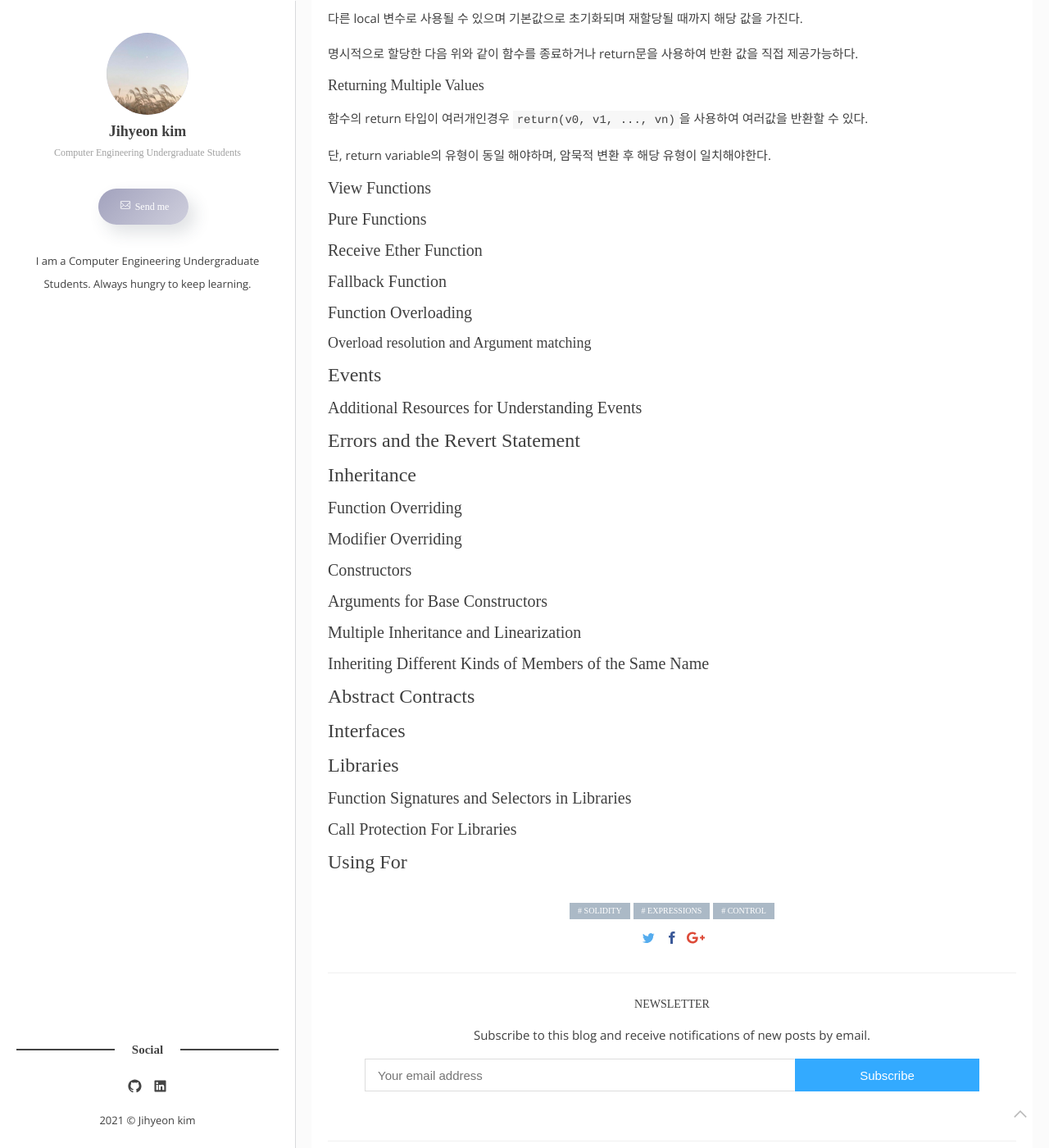
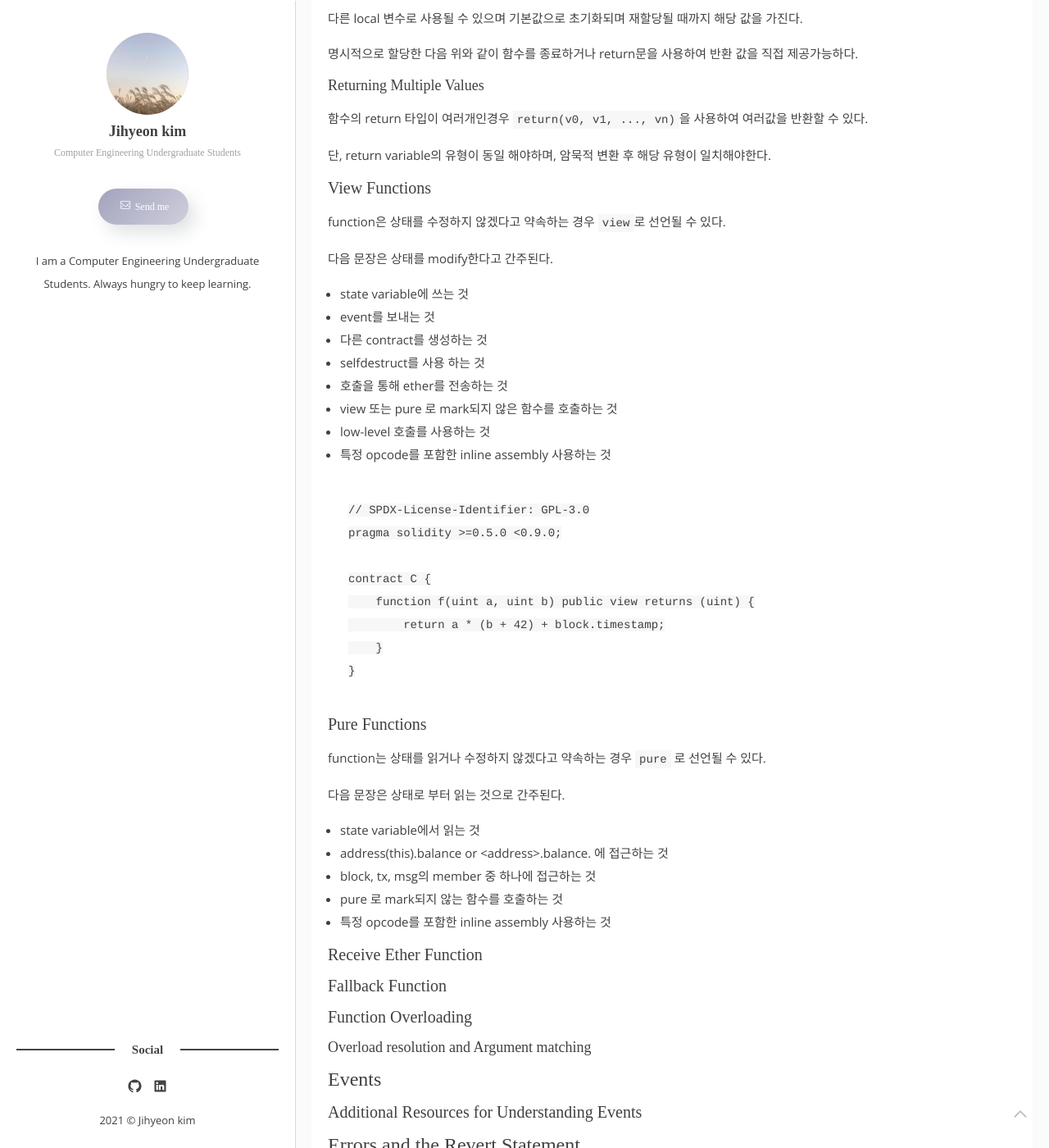
Before and after one commit to kimjihyeon99/kimjihyeon99.github.io, a Jekyll site: the page built from _posts/2021-05-24-[Solidity] Contracts.markdown, in a window 1280 px wide and 1400 px high, scrolled down 9122 px. Shown: the whole window at 82% size. Built offline with Jekyll 4.4.1, drawn with Linux system fonts in a browser that asks for light colours; some web fonts are replaced; comment, search, counter and statistics services are not loaded.

Commit message:
Update 2021-05-24-[Solidity] Contracts.markdown

`````diff
--- a/_posts/2021-05-24-[Solidity] Contracts.markdown
+++ b/_posts/2021-05-24-[Solidity] Contracts.markdown
@@ -354,7 +354,42 @@ return variables의 이름은 생략가능하다.
 
 #### View Functions
 
+function은 상태를 수정하지 않겠다고 약속하는 경우 `view`로 선언될 수 있다.
+
+다음 문장은 상태를 modify한다고 간주된다.
+
+- state variable에 쓰는 것
+- event를 보내는 것
+- 다른 contract를 생성하는 것
+- selfdestruct를 사용 하는 것
+- 호출을 통해 ether를 전송하는 것
+- view 또는 pure 로 mark되지 않은 함수를 호출하는 것
+- low-level 호출를 사용하는 것
+- 특정 opcode를 포함한 inline assembly 사용하는 것
+
+````solidity
+// SPDX-License-Identifier: GPL-3.0
+pragma solidity >=0.5.0 <0.9.0;
+
+contract C {
+    function f(uint a, uint b) public view returns (uint) {
+        return a * (b + 42) + block.timestamp;
+    }
+}
+````
+
 #### Pure Functions
+
+function는 상태를 읽거나 수정하지 않겠다고 약속하는 경우 `pure` 로 선언될 수 있다.
+
+다음 문장은 상태로 부터 읽는 것으로 간주된다.
+- state variable에서 읽는 것
+- address(this).balance or <address>.balance. 에 접근하는 것
+- block, tx, msg의 member 중 하나에 접근하는 것
+- pure 로 mark되지 않는 함수를 호출하는 것
+- 특정 opcode를 포함한 inline assembly 사용하는 것
+
+
 
 #### Receive Ether Function
 
`````
